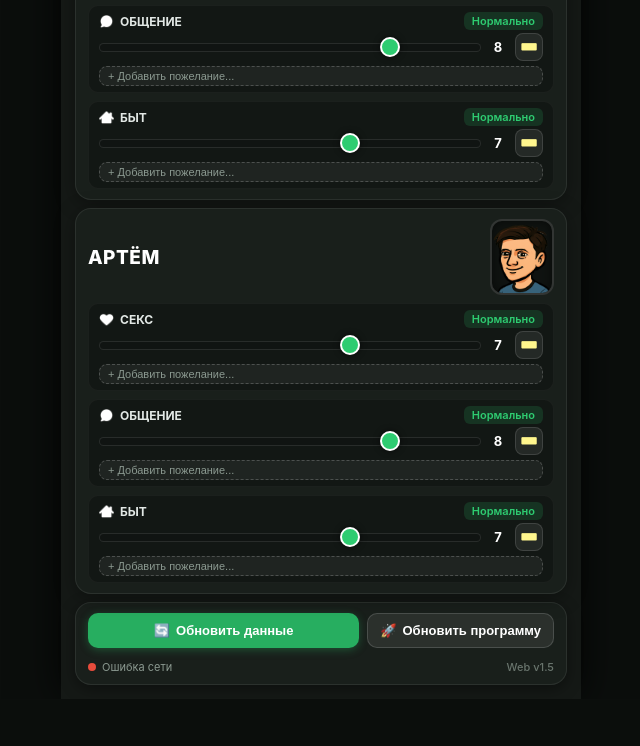
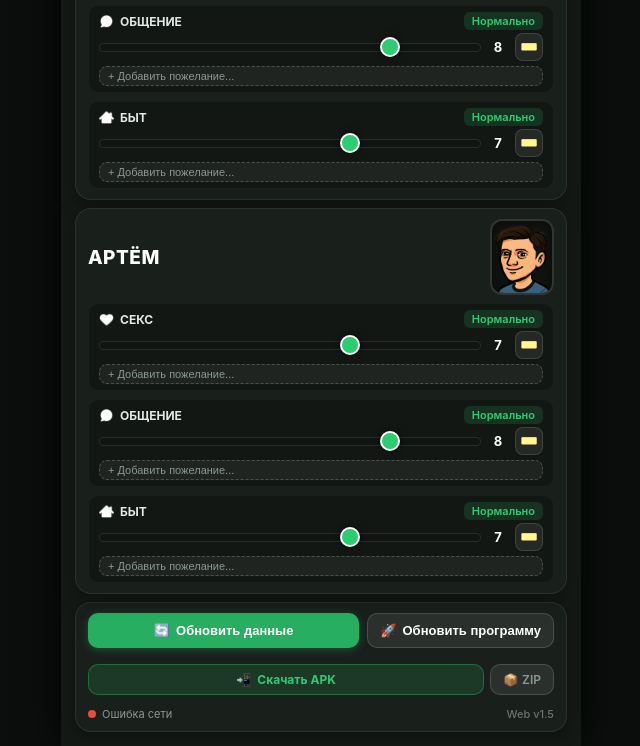
Before and after one commit to shestirukiy/horosho-v-lesu, a website built with Vite: page index.html in a window 1280 px wide. Shown: the part 242-988 px from the top of the page, without its empty margins (319-959 px from the left). Before the commit the page ends 941 px from the top, so only its background shows below. Built offline with nearby package versions, Linux system fonts and the light colour scheme; no server answers.

Commit message:
Add direct 1-click Download APK and ZIP buttons inside the app bottom bar

```diff
--- a/index.html
+++ b/index.html
@@ -893,6 +893,18 @@
           </button>
         </div>
 
+        <!-- Прямые кнопки скачивания установочного файла -->
+        <div class="download-apk-bar" style="margin-top: 6px; display: flex; gap: 6px;">
+          <a href="https://shestirukiy.github.io/horosho-v-lesu/HoroshoVLesu.apk" download="HoroshoVLesu.apk" class="apk-download-btn" id="btn-download-apk" style="flex: 1; text-align: center; text-decoration: none; background: rgba(46, 204, 113, 0.15); border: 1px solid rgba(46, 204, 113, 0.35); color: #2ecc71; padding: 7px 10px; border-radius: 10px; font-size: 12px; font-weight: 700; display: flex; align-items: center; justify-content: center; gap: 6px; transition: all 0.2s;">
+            <span>📲</span>
+            <span>Скачать APK</span>
+          </a>
+          <a href="https://shestirukiy.github.io/horosho-v-lesu/HoroshoVLesu.zip" download="HoroshoVLesu.zip" class="apk-download-btn" id="btn-download-zip" style="text-align: center; text-decoration: none; background: rgba(255, 255, 255, 0.08); border: 1px solid rgba(255, 255, 255, 0.15); color: #8b9990; padding: 7px 12px; border-radius: 10px; font-size: 12px; font-weight: 600; display: flex; align-items: center; justify-content: center; gap: 4px;" title="Скачать в ZIP если браузер зависает на APK">
+            <span>📦</span>
+            <span>ZIP</span>
+          </a>
+        </div>
+
         <div class="sync-footer-bar">
           <div class="sync-indicator">
             <div class="sync-bulb" id="sync-bulb"></div>
```
